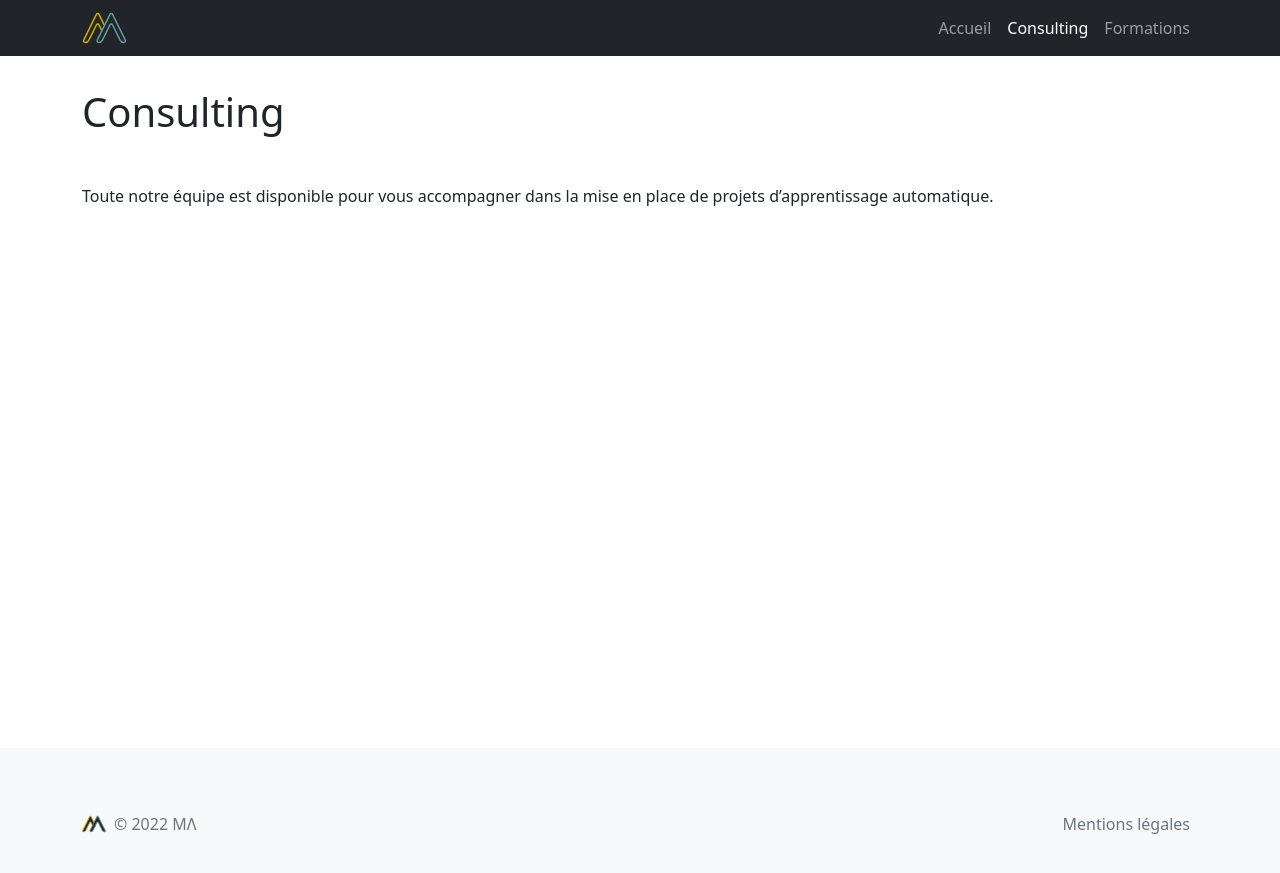
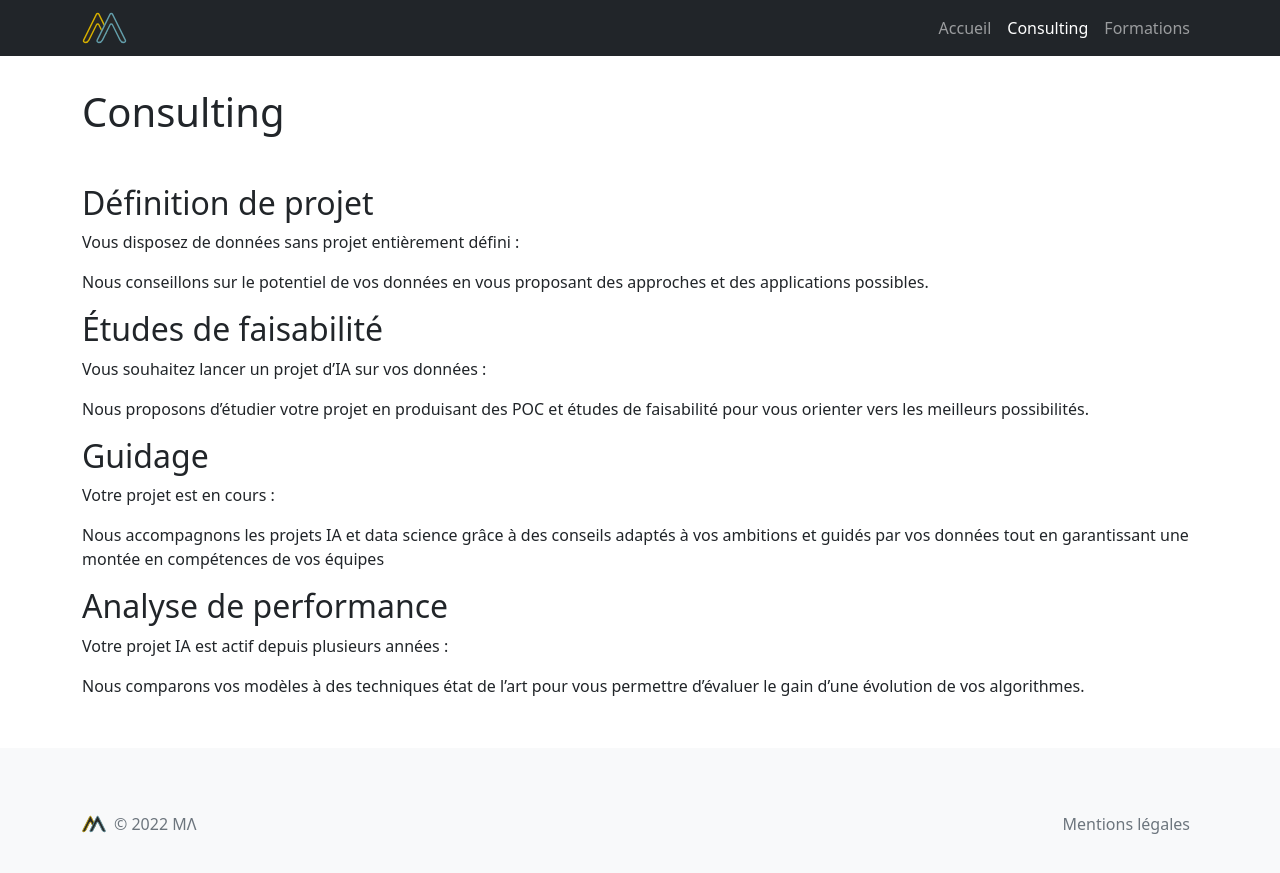
Before and after one commit to mlambda/website, a Jekyll site: the page built from consulting.md, in a window 1280 px wide. Shown: the top 873 px of the page. Built offline with Jekyll 4.4.1, drawn with Linux system fonts in a browser that asks for light colours.

Commit message:
quelques propositions de sections pour consulting et formation

```diff
--- a/consulting.md
+++ b/consulting.md
@@ -5,4 +5,22 @@ menu: true
 order: 1
 ---
 
-Toute notre équipe est disponible pour vous accompagner dans la mise en place de projets d'apprentissage automatique.
+## Définition de projet
+Vous disposez de données sans projet entièrement défini :
+
+Nous conseillons sur le potentiel de vos données en vous proposant des approches et des applications possibles.
+
+## Études de faisabilité
+Vous souhaitez lancer un projet d'IA sur vos données :
+
+Nous proposons d'étudier votre projet en produisant des POC et études de faisabilité pour vous orienter vers les meilleurs possibilités.
+
+## Guidage
+Votre projet est en cours :
+
+Nous accompagnons les projets IA et data science grâce à des conseils adaptés à vos ambitions et guidés par vos données tout en garantissant une montée en compétences de vos équipes
+
+## Analyse de performance
+Votre projet IA est actif depuis plusieurs années :
+
+Nous comparons vos modèles à des techniques état de l'art pour vous permettre d'évaluer le gain d'une évolution de vos algorithmes.
```
Also changed, not shown: formations.md (+5 -0 lines), index.md (+4 -1 lines).
